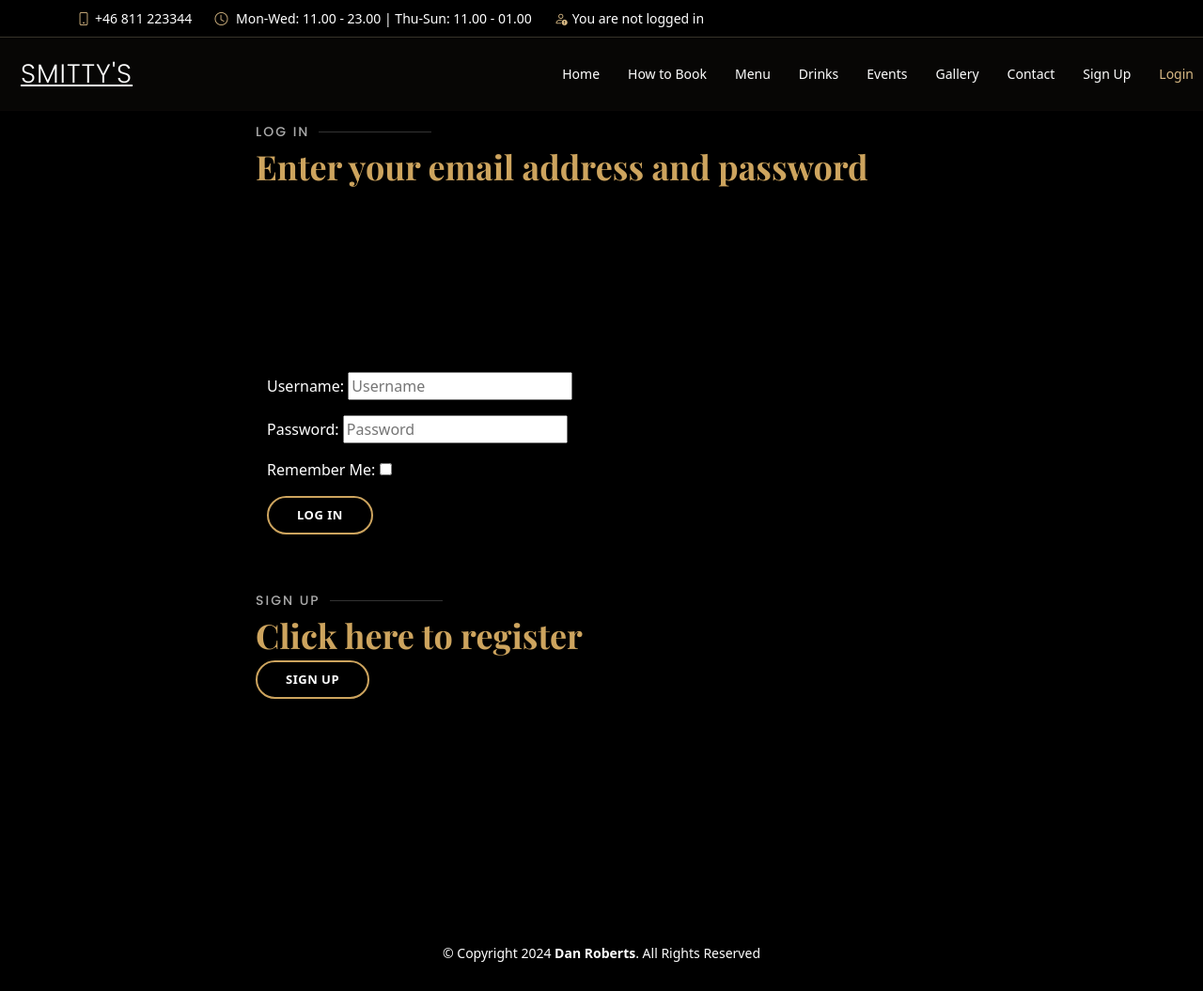
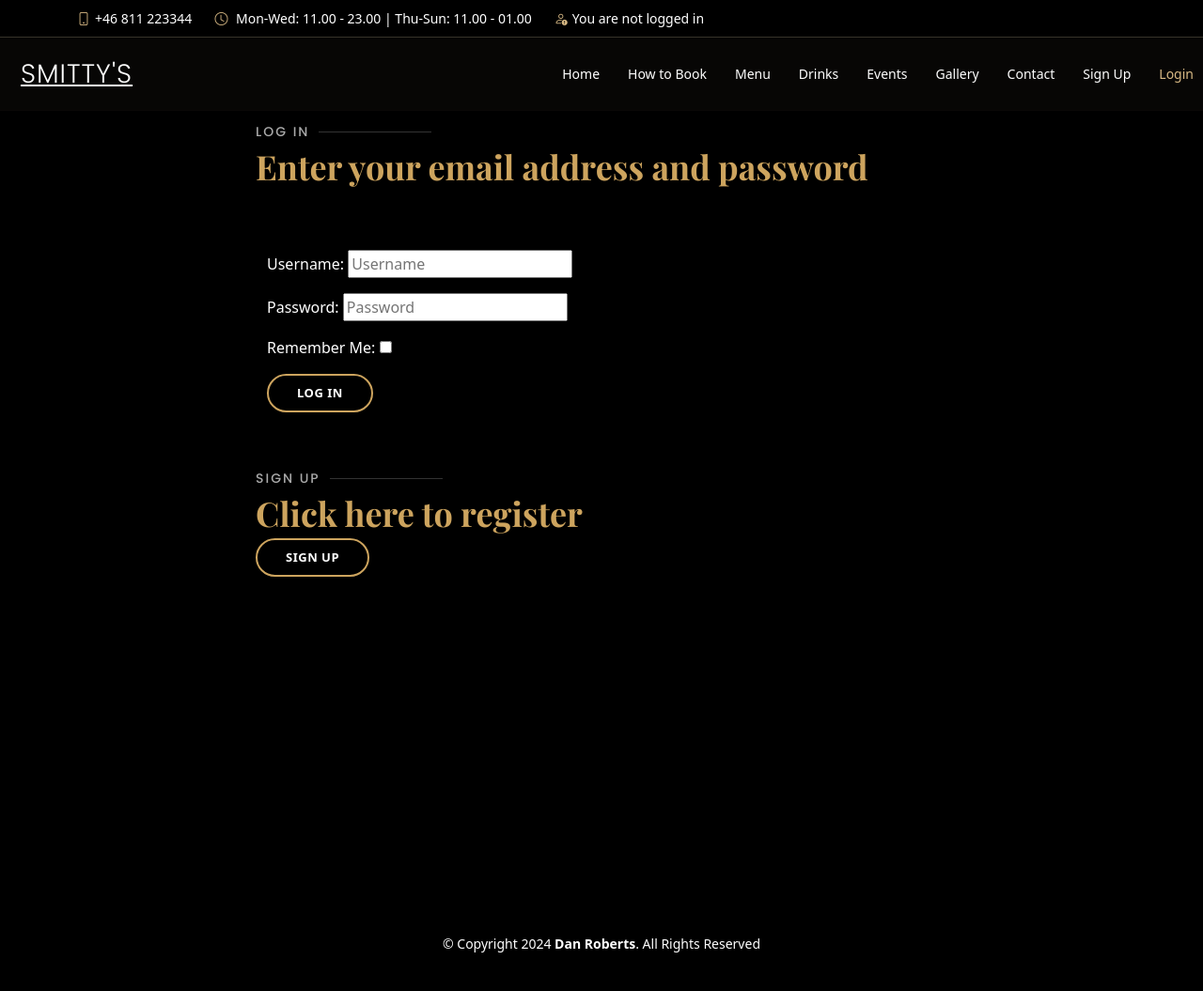
Before and after one commit to WelshDan/smittys-bar, a Django app: page /accounts/login/ in a window 1280 px wide. Shown: the whole page at 94% size. After the commit the page ends 1014 px from the top, so only its background shows below. Run offline with Django 4.2, Linux system fonts and the light colour scheme; parts of the project's set-up code (start-up, migrations or seed data) failed here and were passed over; some libraries are stand-ins or nearby versions; some web fonts are replaced.

Commit message:
Added a padding div to the bottom of login and sign up to fill space

```diff
--- a/bookings/forms.py
+++ b/bookings/forms.py
@@ -19,7 +19,7 @@ class TableBookingForm(forms.ModelForm):
         widget = {
             'table_number': forms.Select(attrs={'class': 'form-control'}),
             'date': forms.Select(attrs={'class': 'form-control'}),
-            'start_time': forms.Select(attrs={'class': 'form-control'}),
+            'start_time': forms.Select(attrs={'class': 'form-control', 'step': 3600}),
             'end_time': forms.Select(attrs={'class': 'form-control'}),
         }
 
--- a/smittys_bar/settings.py
+++ b/smittys_bar/settings.py
@@ -29,7 +29,7 @@ TEMPLATES_DIR = os.path.join(BASE_DIR, 'templates')
 SECRET_KEY = os.environ.get("SECRET_KEY")
 
 # SECURITY WARNING: don't run with debug turned on in production!
-DEBUG = True
+DEBUG = False
 
 ALLOWED_HOSTS = [
                 '8000-welshdan-smittysbar-7rhe328gb7a.ws-eu111.gitpod.io',
--- a/static/css/style.css
+++ b/static/css/style.css
@@ -1057,12 +1057,8 @@ section {
     border: none;
 }
 
-.signup .section-title {
-    padding-bottom: 150px;
-}
-
-.login .section-title {
-    padding-bottom: 170px;
+.padding {
+    padding-bottom: 250px;
 }
 
 /*----- Book a Table Page -----*/
--- a/templates/account/login.html
+++ b/templates/account/login.html
@@ -59,6 +59,7 @@
             </div>
         </div>
     </div>
+    <div class="padding"></div>
 </section>
 {% endif %}
 {% endblock %}
--- a/templates/account/signup.html
+++ b/templates/account/signup.html
@@ -35,6 +35,7 @@
       </div>
     </div>
   </div>
+  <div class="padding"></div>
 </section>
 
 {% endblock %}
--- a/templates/base.html
+++ b/templates/base.html
@@ -50,6 +50,7 @@
             </div>
         </div>
     </div>
+    <!-- ======= Error Messages ======= -->
     <div class="row">
         {% if messages %}
         {% for message in messages %}
@@ -141,10 +142,6 @@
 
     <main>
 
-        <!-- ======= Error Messages ======= -->
-
-
-
         {% block content %}
         <!-- Content Goes here -->
         {% endblock content %}
```
Also changed, not shown: static/img/README/howtobook_navbar.jpg.
